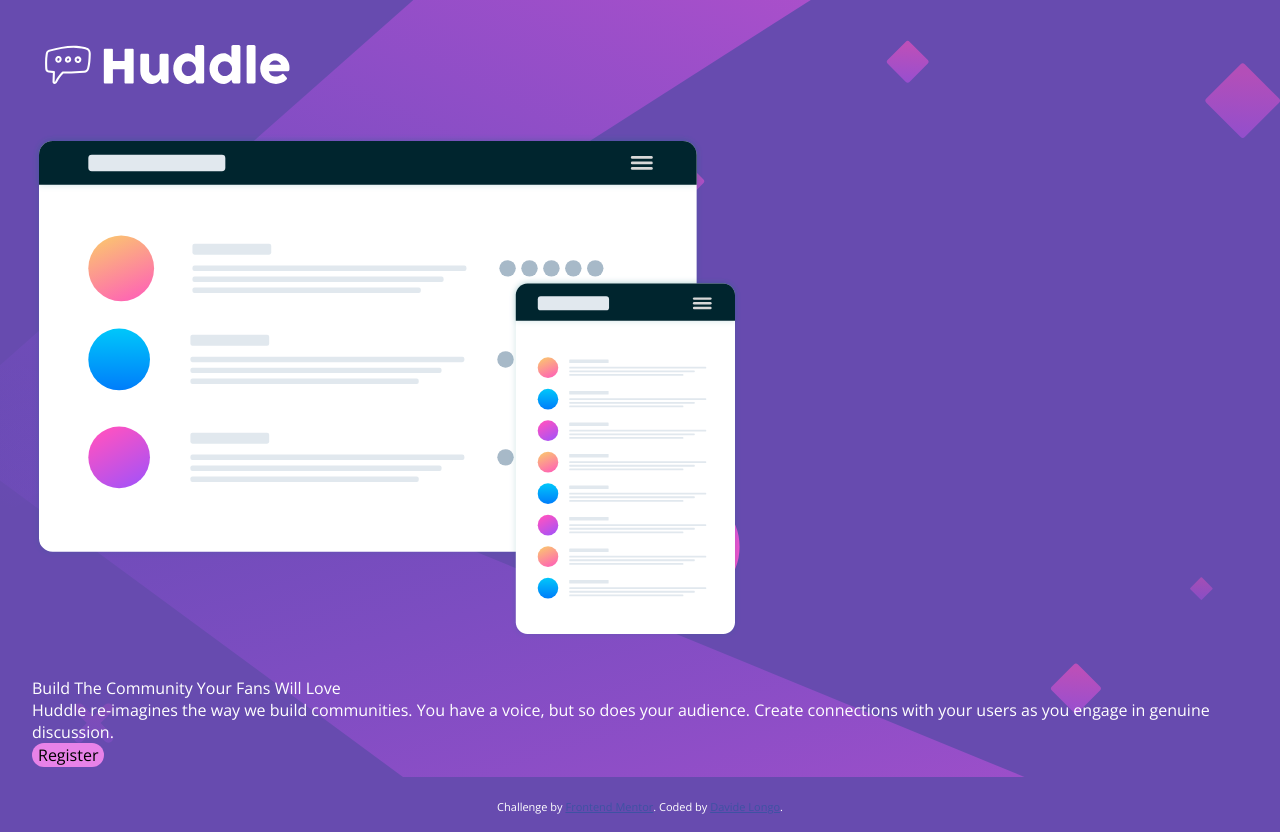
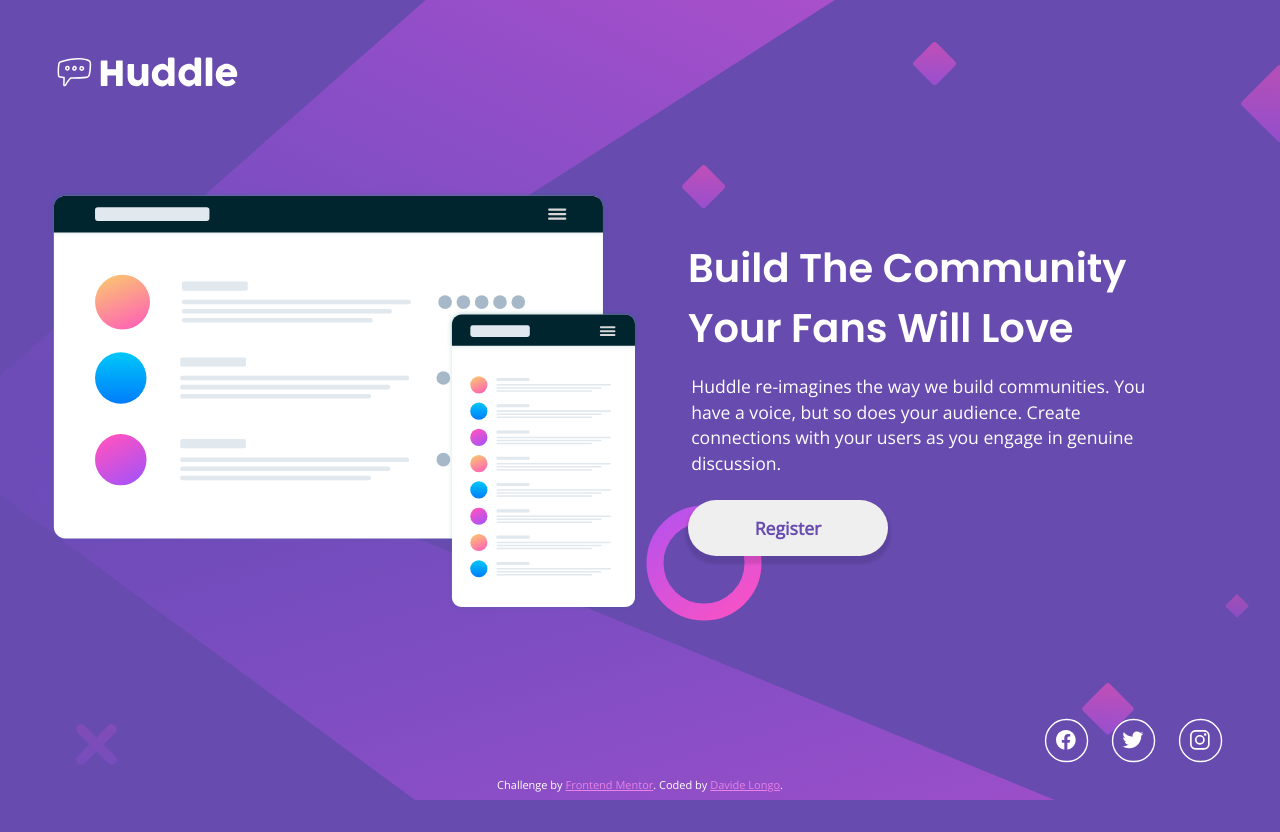
Before and after one commit to davidelng/14-huddle-landing-page-with-single-introductory-section, a plain HTML site: page index.html in a window 1280 px wide. After the commit the page ends 800 px from the top, so only its background shows below. Drawn offline with nearby package versions, Linux system fonts and the light colour scheme.

Commit message:
final styles

```diff
--- a/index.html
+++ b/index.html
@@ -31,11 +31,19 @@
   </main>
 
   <footer>
+    <div class="socials">
+      <ion-icon name="logo-facebook"></ion-icon>
+      <ion-icon name="logo-twitter"></ion-icon>
+      <ion-icon name="logo-instagram"></ion-icon>
+    </div>
     <p class="attribution">
       Challenge by <a href="https://www.frontendmentor.io?ref=challenge" target="_blank">Frontend Mentor</a>.
       Coded by <a href="https://github.com/davidelng">Davide Longo</a>.
     </p>
   </footer>
+
+  <script type="module" src="https://unpkg.com/ionicons@5.5.2/dist/ionicons/ionicons.esm.js"></script>
+  <script nomodule src="https://unpkg.com/ionicons@5.5.2/dist/ionicons/ionicons.js"></script>
 </body>
 
 </html>
--- a/style.scss
+++ b/style.scss
@@ -29,12 +29,16 @@ body {
     background-size: contain;
 }
 
-%mobile-margin {
-    margin: 2rem;
+%mobile-padding {
+    padding: 2rem;
 }
 
 header {
-    @extend %mobile-margin;
+    @extend %mobile-padding;
+
+    img {
+        height: 2rem;
+    }
 }
 
 section {
@@ -42,17 +46,60 @@ section {
 }
 
 main {
-    @extend %mobile-margin;
+    padding: 1rem 2rem;
+    text-align: center;
+
+    img {
+        margin: 1rem 0;
+    }
+
+    .description {
+        margin-bottom: 0;
+    }
+
+    .description p:nth-of-type(1) {
+        font-family: $font-headings;
+        font-size: 1.5rem;
+        font-weight: 600;
+    }
+
+    .description p:nth-of-type(2) {
+        margin: 1rem 0.2rem;
+        line-height: 1.6rem;
+    }
 
     button {
         border-radius: 1.25rem;
         border: none;
+        cursor: pointer;
+        color: $violet;
+        width: 12.5rem;
+        padding: .7rem;
+        font-size: .9rem;
+        margin: .5rem auto;
+        box-shadow: 0px 5px 3px 3px rgba(0, 0, 0, 0.1);
+
+    }
+
+    button:hover {
         background-color: $soft-magenta;
+        color: white;
     }
 }
 
 footer {
-    @extend %mobile-margin;
+    @extend %mobile-padding;
+
+    .socials {
+        text-align: center;
+
+        ion-icon {
+            padding: .4rem;
+            border-radius: 50%;
+            border: 1px solid white;
+            margin: .3rem;
+        }
+    }
 
     .attribution {
         font-size: 11px;
@@ -60,7 +107,7 @@ footer {
     }
 
     .attribution a {
-        color: hsl(228, 45%, 44%);
+        color: $soft-magenta;
     }
 }
 
@@ -68,6 +115,70 @@ footer {
     body {
         background: url(images/bg-desktop.svg), $violet;
         background-repeat: no-repeat;
-        background-size: contain;
+        background-size: cover;
+        display: flex;
+        flex-direction: column;
+    }
+
+    header {
+        flex: none;
+        padding: 3rem 3rem 0;
+
+        img {
+            height: 3rem;
+            margin: 0;
+
+        }
+    }
+
+    main {
+        flex: auto;
+        padding: 0 3rem;
+        display: grid;
+        grid-template-columns: repeat(auto-fit, minmax(12.5rem, auto));
+        align-items: center;
+
+        img {
+            margin: 0;
+            width: auto;
+        }
+
+        .description {
+            text-align: left;
+            margin: 0;
+            padding: 3rem;
+        }
+
+        .description p:nth-of-type(1) {
+            font-size: 2.5rem;
+        }
+
+        .description p:nth-of-type(2) {
+            margin: 1rem 0.2rem;
+            line-height: 1.6rem;
+            font-size: 1.1rem;
+        }
+
+        button {
+            font-size: 1.1rem;
+            border-radius: 2rem;
+            padding: 1rem;
+            font-weight: 600;
+        }
+    }
+
+    footer {
+        flex: none;
+        padding: .5rem 3rem;
+        margin: 0;
+
+        .socials {
+            text-align: right;
+
+            ion-icon {
+                scale: 1.4;
+                margin: 1rem;
+            }
+        }
     }
 }
```
Also changed, not shown: style.css, 1 other file.
